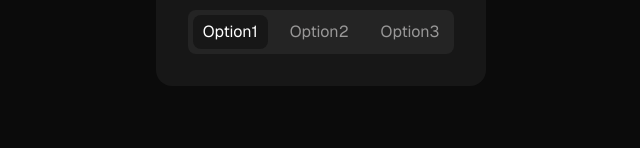
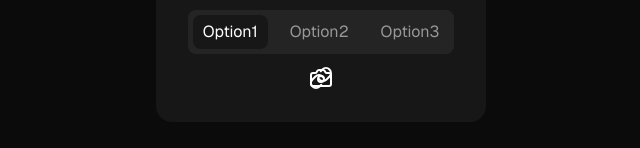
Before and after one commit to oscarrbridge/financial-dashboard-aut, a Next.js app: page / in a window 1280 px wide. Shown: the part 152-300 px from the top of the page, without its empty margins (319-959 px from the left). Built offline with nearby package versions, Linux system fonts and the light colour scheme; no server answers.

Commit message:
Updated package list

```diff
--- a/app/(dashboard)/page.tsx
+++ b/app/(dashboard)/page.tsx
@@ -1,6 +1,6 @@
 'use client';
 
-import { Button, Input, Wrapper, MultiSelect } from '@/app/components/ui/ui'
+import { Button, Input, Wrapper, MultiSelect, NavIcon } from '@/app/components/ui/ui'
 import { useAuth } from '@/context/authContext'
 
 export default function DashboardPage() {
@@ -16,6 +16,7 @@ export default function DashboardPage() {
       <Button onClick={test} buttonText="hello" />
       <Input placeholder="test placeholder" />
       <MultiSelect options={["Option1", "Option2", "Option3"]}/>
+      <NavIcon icon="camera" text="text" link="/transactions"/>
     </Wrapper>
   );
 }
--- a/app/components/ui/ui.tsx
+++ b/app/components/ui/ui.tsx
@@ -3,6 +3,7 @@
 import React from "react";
 import { useState } from "react";
 import "./ui.css"
+import { Camera, Link } from 'lucide-react';
 
 type ButtonProps = {
   buttonText?: string;
@@ -87,3 +88,20 @@ export function MultiSelect({ options, onChange }: MultiSelectProps) {
     </div>
   );
 }
+
+type NavIconProps = {
+  icon: string
+  text: string
+  link?: string
+}
+
+export function NavIcon( { icon, text, link }: NavIconProps) {
+  return (
+    <div className="custom-nav-icon">
+      <Link href={link}>
+        <Camera />
+        {text}
+      </Link>
+    </div>
+  )
+}
--- a/package.json
+++ b/package.json
@@ -11,6 +11,7 @@
   "dependencies": {
     "echarts": "^6.0.0",
     "firebase": "^12.12.1",
+    "lucide-react": "^1.3.0",
     "next": "^16.2.4",
     "react": "19.2.4",
     "react-dom": "19.2.4"
```
Also changed, not shown: 1 other file (tests, documents, lock files or other folders).
